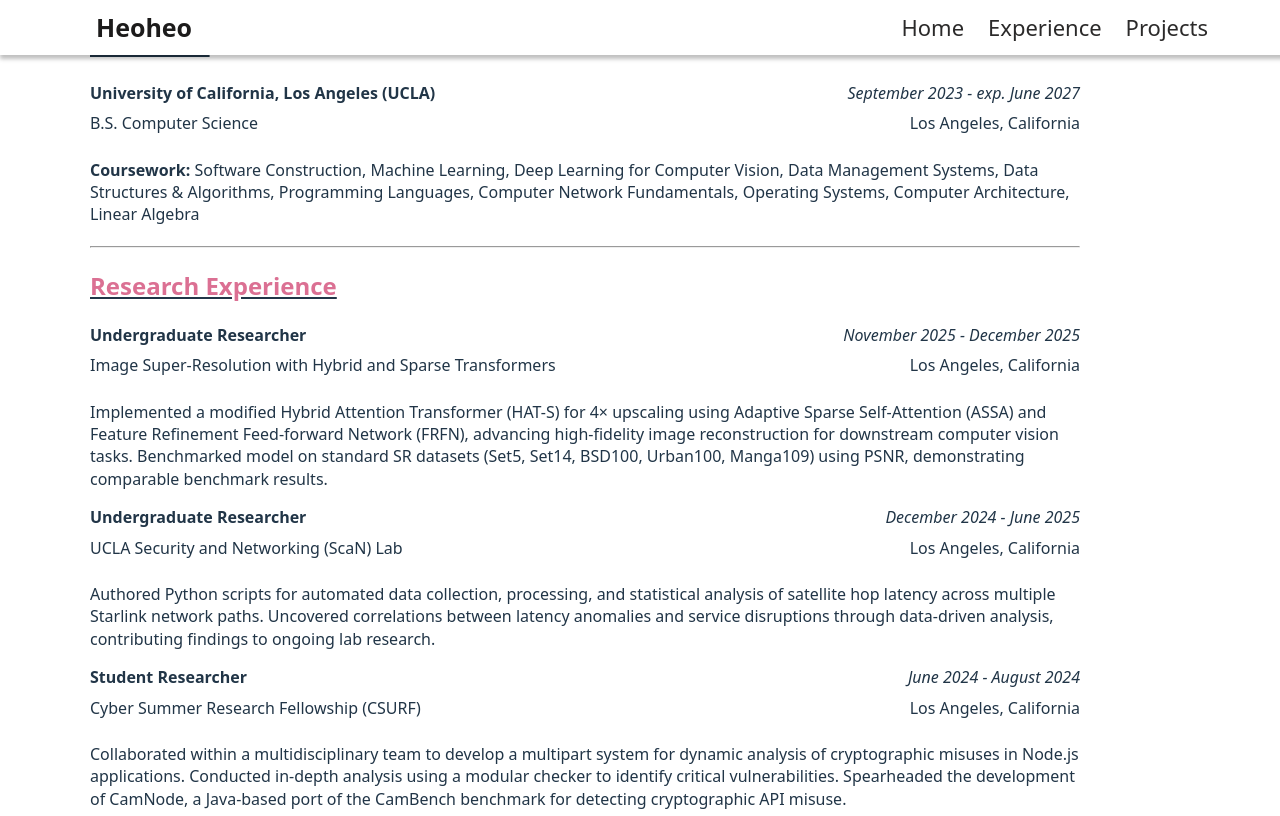
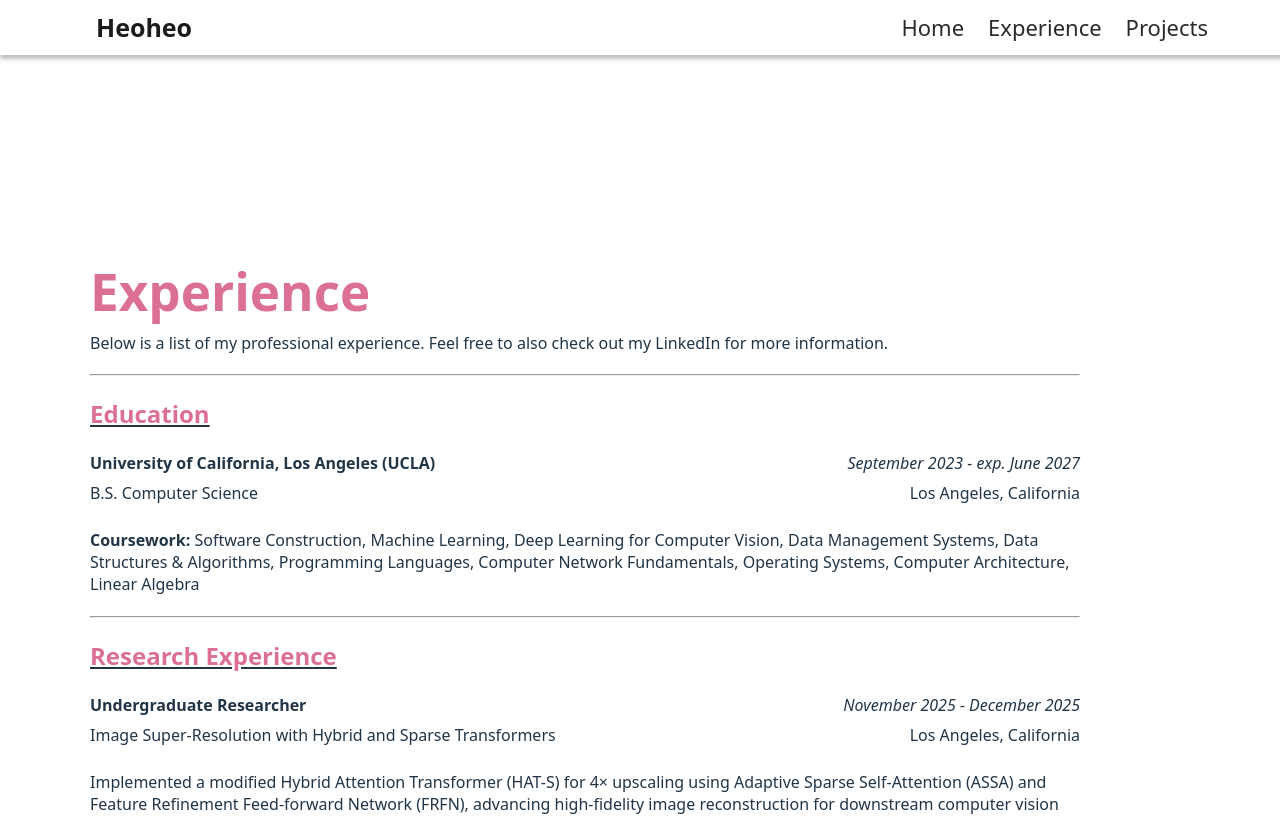
Before and after one commit to He0he0/Heoheo, a React (Vite) app in the folder portfolio/: page /experience in a window 1280 px wide. Shown: the top 816 px of the page. Built offline with nearby package versions, Linux system fonts and the light colour scheme.

Commit message:
Size adjustments

```diff
--- a/portfolio/src/App.jsx
+++ b/portfolio/src/App.jsx
@@ -3,12 +3,20 @@
   Route,
   Routes,
   Navigate,
+  useLocation,
 } from "react-router-dom";
+import { useEffect } from "react";
 import ExperiencePage from "./Experience";
 import ProjectsPage from "./Projects";
 import HomePage from "./Home";
 import NavBar from "./NavBar";
 import "./App.css"
+
+function ScrollToTop() {
+  const { pathname } = useLocation();
+  useEffect(() => { window.scrollTo(0, 0); }, [pathname]);
+  return null;
+}
 
 function App() {
   return (
@@ -16,6 +24,7 @@
     <div className="class-container">
       <div className="content">
         <Router>
+          <ScrollToTop />
           <NavBar />
           <Routes>
             <Route path="/" element={<Navigate to="/home" />} />
--- a/portfolio/src/Experience.css
+++ b/portfolio/src/Experience.css
@@ -21,7 +21,7 @@
 .content-wrapper{
   max-width: 1100px;
   width: 90%;
-  padding-top: 35rem;
+  padding-top: 1300px;
 }
 
 .content-wrapper h2,h1
--- a/portfolio/src/Projects.css
+++ b/portfolio/src/Projects.css
@@ -16,7 +16,7 @@
 .content-wrapper-projects{
     max-width: 1100px;
     width: 90%;
-    padding-top: 180px;
+    padding-top: 1100px;
 }
 .content-wrapper h2,h1
 {
```
